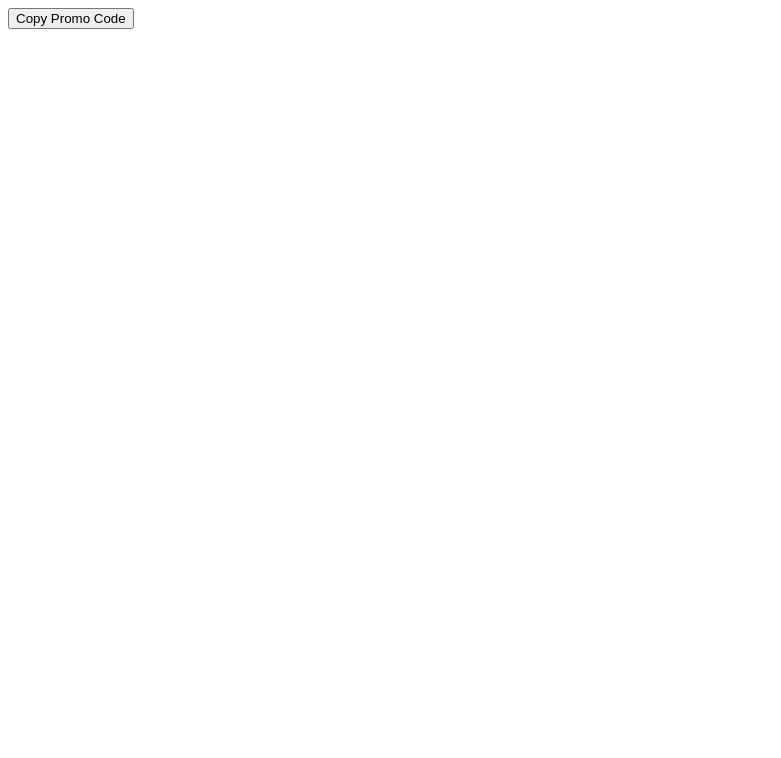
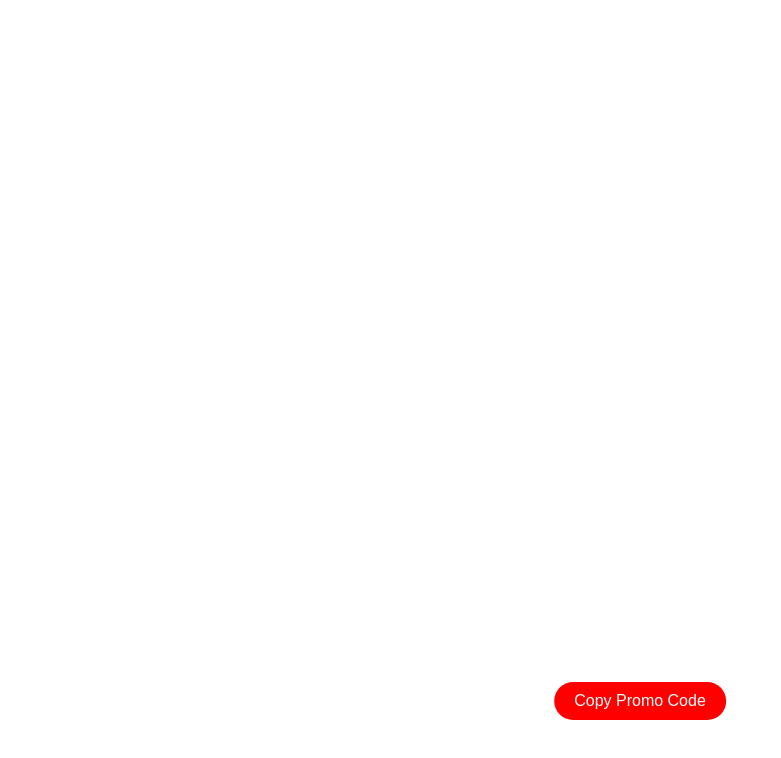
Before and after one commit to adibkn1/testCopy, a plain HTML site: page index.html in a window 1280 px wide. Shown: the whole page, without its empty margins (0-781 px from the left). Drawn offline with Linux system fonts and the light colour scheme.

Commit message:
Update index.html

```diff
--- a/index.html
+++ b/index.html
@@ -4,6 +4,22 @@
 <meta charset="UTF-8">
 <meta name="viewport" content="width=device-width, initial-scale=1.0">
 <title>Copy Promo Code and Redirect</title>
+<style>
+    /* Styling for the button */
+    #copyButton {
+        background-color: red; /* Red background */
+        color: white; /* White text */
+        border: none; /* No border */
+        border-radius: 20px; /* Rounded edges */
+        padding: 10px 20px; /* Padding around the text */
+        cursor: pointer; /* Change mouse cursor on hover */
+        position: fixed; /* Positioning relative to the viewport */
+        bottom: 10%; /* 10% from the bottom of the viewport */
+        left: 50%; /* Centered horizontally */
+        transform: translateX(-50%); /* Adjust horizontal position to truly center */
+        font-size: 16px; /* Text size */
+    }
+</style>
 </head>
 <body>
 
```
